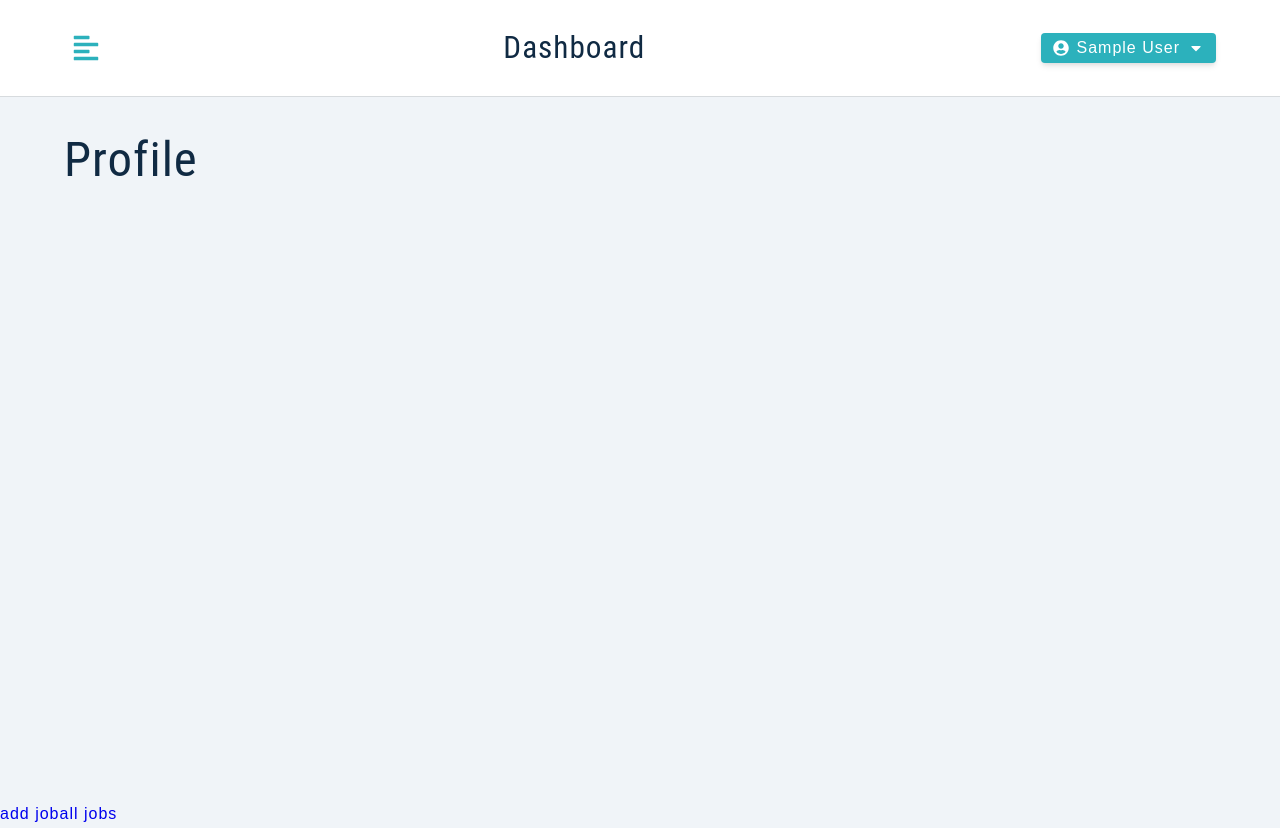
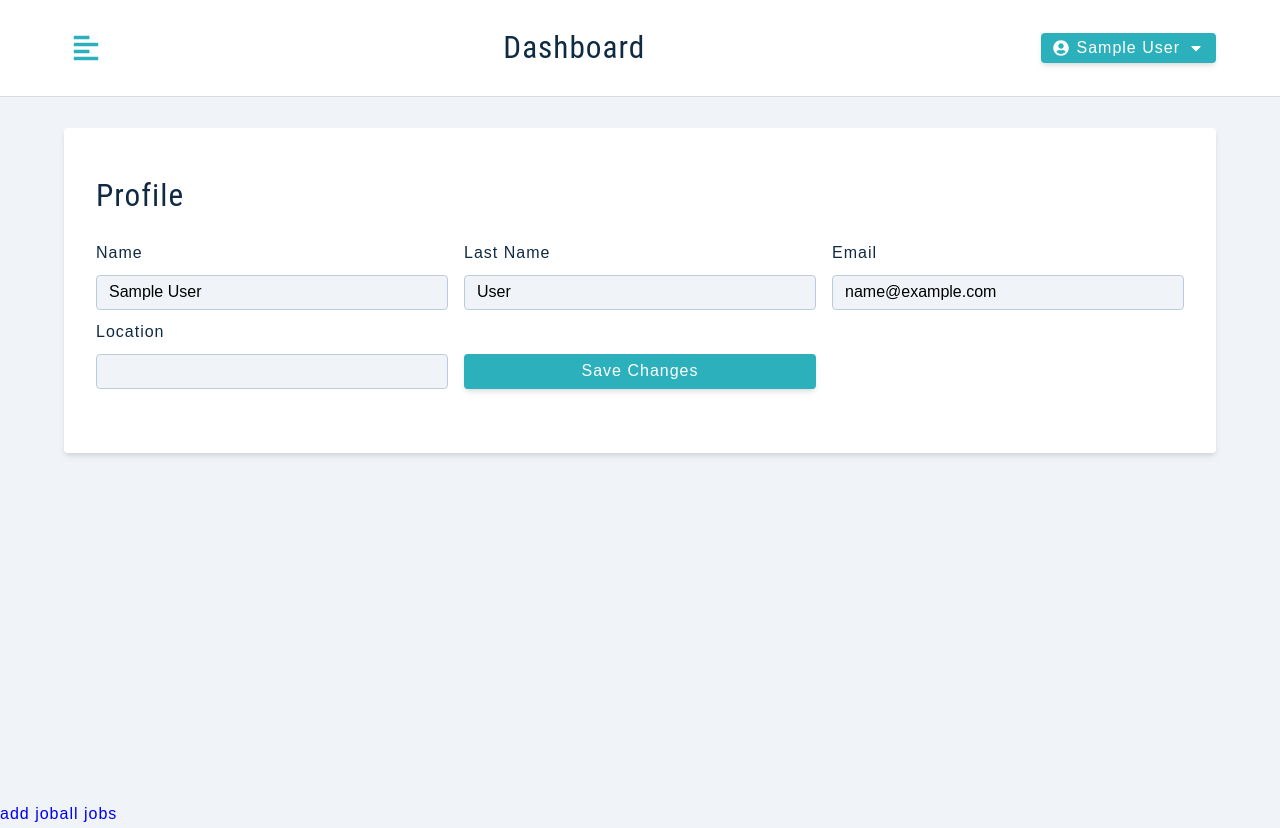
Before and after one commit to enyacat/jobify, a React (Create React App) app in the folder client/: page /profile in a window 1280 px wide. Built offline with nearby package versions, Linux system fonts and the light colour scheme; sample sign-in values are in the browser's storage.

Commit message:
update user

```diff
--- a/client/src/context/actions.js
+++ b/client/src/context/actions.js
@@ -13,6 +13,9 @@ export const SETUP_USER_SUCCESS = 'SETUP_USER_SUCCESS'
 export const SETUP_USER_ERROR = 'SETUP_USER_ERROR'
 export const TOGGLE_SIDEBAR = 'TOGGLE_SIDEBAR'
 export const LOGOUT_USER = 'LOGOUT_USER'
+export const UPDATE_USER_BEGIN = 'UPDATE_USER_BEGIN'
+export const UPDATE_USER_SUCCESS = 'UPDATE_USER_SUCCESS'
+export const UPDATE_USER_ERROR = 'UPDATE_USER_ERROR'
 // export const REGISTER_USER_BEGIN = 'REGISTER_USER_BEGIN'
 // export const REGISTER_USER_SUCCESS = 'REGISTER_USER_SUCCESS'
 // export const REGISTER_USER_ERROR = 'REGISTER_USER_ERROR'
--- a/client/src/context/appContext.js
+++ b/client/src/context/appContext.js
@@ -13,6 +13,9 @@ import {
   SETUP_USER_BEGIN,
   SETUP_USER_SUCCESS,
   SETUP_USER_ERROR,
+  UPDATE_USER_BEGIN,
+  UPDATE_USER_SUCCESS,
+  UPDATE_USER_ERROR,
   TOGGLE_SIDEBAR,
   LOGOUT_USER,
 } from './actions'
@@ -35,6 +38,32 @@ const initialState = {
 const AppContext = React.createContext()
 const AppProvider = ({ children }) => {
   const [state, dispatch] = useReducer(reducer, initialState)
+  const authFetch = axios.create({
+    baseURL: '/api/v1',
+  })
+  //request
+  authFetch.interceptors.request.use(
+    (config) => {
+      config.headers.common['Authorization'] = `Bearer ${state.token}`
+      return config
+    },
+    (error) => {
+      return Promise.reject(error)
+    }
+  )
+  //response
+  authFetch.interceptors.response.use(
+    (response) => {
+      return response
+    },
+    (error) => {
+      // console.log(error.response)
+      if (error.response.status === 401) {
+        logoutUser()
+      }
+      return Promise.reject(error)
+    }
+  )
 
   const displayAlert = () => {
     dispatch({ type: DISPLAY_ALERT })
@@ -126,6 +155,26 @@ const AppProvider = ({ children }) => {
     dispatch({ type: LOGOUT_USER })
     removeUserFromLocalStorage()
   }
+  const updateUser = async (currentUser) => {
+    dispatch({ type: UPDATE_USER_BEGIN })
+    try {
+      const { data } = await authFetch.patch('/auth/updateUser', currentUser)
+      const { user, location, token } = data
+      dispatch({
+        type: UPDATE_USER_SUCCESS,
+        payload: { user, location, token },
+      })
+      addUserToLocalStorage({ user, location, token })
+    } catch (error) {
+      if (error.response.status !== 401) {
+        dispatch({
+          type: UPDATE_USER_ERROR,
+          payload: { msg: error.response.data.msg },
+        })
+      }
+    }
+    clearAlert()
+  }
   return (
     <AppContext.Provider
       value={{
@@ -136,6 +185,7 @@ const AppProvider = ({ children }) => {
         setupUser,
         toggleSidebar,
         logoutUser,
+        updateUser,
       }}
     >
       {children}
--- a/client/src/context/reducers.js
+++ b/client/src/context/reducers.js
@@ -10,6 +10,9 @@ import {
   SETUP_USER_BEGIN,
   SETUP_USER_SUCCESS,
   SETUP_USER_ERROR,
+  UPDATE_USER_BEGIN,
+  UPDATE_USER_SUCCESS,
+  UPDATE_USER_ERROR,
   TOGGLE_SIDEBAR,
   LOGOUT_USER,
 } from './actions'
@@ -108,7 +111,30 @@ const reducer = (state, action) => {
         jobLocation: '',
         userLocation: '',
       }
+    case UPDATE_USER_BEGIN:
+      return { ...state, isLoading: true }
+    case UPDATE_USER_SUCCESS:
+      return {
+        ...state,
+        isLoading: false,
+        token: action.payload.token,
+        user: action.payload.user,
+        userLocation: action.payload.location,
+        jobLocation: action.payload.location,
+        showAlert: true,
+        alertType: 'success',
+        alertText: 'User Profile Updated!',
+      }
+    case UPDATE_USER_ERROR:
+      return {
+        ...state,
+        isLoading: false,
+        showAlert: true,
+        alertType: 'danger',
+        alertText: action.payload.msg,
+      }
   }
+
   throw new Error(`no such actinon: ${action.type}`)
 }
 
--- a/client/src/pages/dashboard/Profile.js
+++ b/client/src/pages/dashboard/Profile.js
@@ -1,4 +1,62 @@
+import { useState } from 'react'
+import { FormRow, Alert } from '../../components'
+import { useAppContext } from '../../context/appContext'
+import Wrapper from '../../assets/wrappers/DashboardFormPage'
 const Profile = () => {
-  return <h1>Profile</h1>
+  const { user, showAlert, displayAlert, updateUser, isLoading } =
+    useAppContext()
+  const [name, setName] = useState(user?.name)
+  const [email, setEmail] = useState(user?.email)
+  const [lastName, setLastName] = useState(user?.lastName)
+  const [location, setLocation] = useState(user?.location)
+
+  const handleSubmit = (e) => {
+    e.preventDefault()
+    //remove while testing
+    if (!name || !email || !lastName || !location) {
+      displayAlert()
+      return
+    }
+    updateUser({ name, email, lastName, location })
+  }
+
+  return (
+    <Wrapper>
+      <form className='form' onSubmit={handleSubmit}>
+        <h3>profile</h3>
+        {showAlert && <Alert />}
+        <div className='form-center'>
+          <FormRow
+            type='text'
+            name='name'
+            value={name}
+            handleChange={(e) => setName(e.target.value)}
+          />
+          <FormRow
+            type='text'
+            labelText='last name'
+            name='lastName'
+            value={lastName}
+            handleChange={(e) => setLastName(e.target.value)}
+          />
+          <FormRow
+            type='email'
+            name='email'
+            value={email}
+            handleChange={(e) => setEmail(e.target.value)}
+          />
+          <FormRow
+            type='text'
+            name='location'
+            value={location}
+            handleChange={(e) => setLocation(e.target.value)}
+          />
+          <button className='btn btn-block' type='submit' disabled={isLoading}>
+            {isLoading ? 'Please wait...' : 'save changes'}
+          </button>
+        </div>
+      </form>
+    </Wrapper>
+  )
 }
 export default Profile
```
